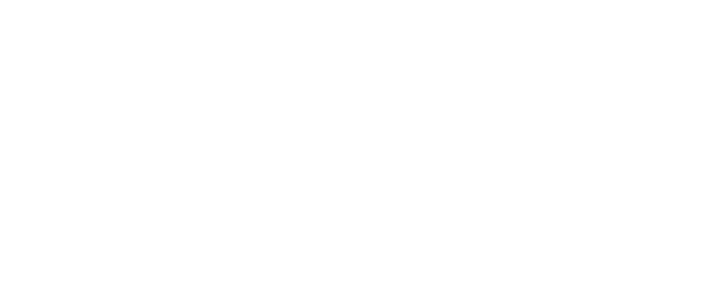
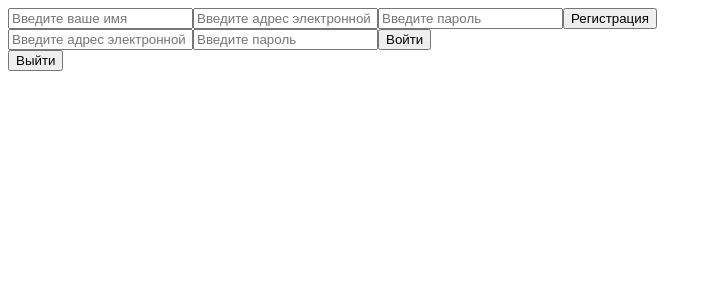
Before and after one commit to mozenthor/RS-Lang, a React (Create React App) app in the folder my-app/: page /authorization in a window 1280 px wide. Before the commit this address had no page. Shown: the top 300 px of the page, without its empty margins (0-712 px from the left). Built offline with nearby package versions, Linux system fonts and the light colour scheme.

Commit message:
feat: add base authtorization functional

```diff
--- a/my-app/src/App.tsx
+++ b/my-app/src/App.tsx
@@ -1,4 +1,5 @@
 import { BrowserRouter, Route, Routes } from "react-router-dom";
+import { AuthApp } from "./AuthorizationA/AuthApp.tsx/AuthApp";
 import ETextBook from "./Etextbook/ETextBook";
 
 function App() {
@@ -6,6 +7,9 @@ function App() {
     <div>
 
     <BrowserRouter>
+          <Routes>
+            <Route path={'/authorization'} element = {<AuthApp />} />
+          </Routes>
           <Routes>
             <Route path={'/textbook/:group/:page'} element = {<ETextBook />} />
           </Routes>
--- a/my-app/src/Authorization/Authorization.tsx
+++ /dev/null
@@ -1 +0,0 @@
-export {}
--- /dev/null
+++ b/my-app/src/AuthorizationA/AuthApp.tsx/AuthApp.tsx
@@ -0,0 +1,27 @@
+import { createContext } from "react";
+import { LoginForm } from "../components/loginForm";
+import { Logout } from "../components/logout";
+import { RegistrationForm } from "../components/RegistratonForm";
+import { Store} from "../store/store";
+
+export const store = new Store();
+
+export const Context = createContext<State>({
+  store,
+})
+
+interface State {
+  store: Store,
+}
+
+export const AuthApp = () => {
+  return (
+    <Context.Provider value={{
+      store
+      }}>
+        <RegistrationForm></RegistrationForm>
+        <LoginForm></LoginForm>
+        <Logout></Logout>
+    </Context.Provider>
+  )
+}
--- /dev/null
+++ b/my-app/src/AuthorizationA/axios/axios.tsx
@@ -0,0 +1,7 @@
+import axios from 'axios';
+
+const SERVER_URL ='https://final-rslang-backend.herokuapp.com';
+
+export const api = axios.create({
+  baseURL: SERVER_URL
+})
--- /dev/null
+++ b/my-app/src/AuthorizationA/components/RegistratonForm.tsx
@@ -0,0 +1,33 @@
+import { FC, useState } from "react";
+import { store } from "../AuthApp.tsx/AuthApp";
+
+export const RegistrationForm: FC = () => {
+  const [name, setName] = useState<string>('');
+  const [email, setEmail] = useState<string>('');
+  const [password, setPassword] = useState<string>('');
+  return (
+    <div>
+      <input
+        onChange={e => setName(e.target.value)}
+        value = {name}
+        type="name"
+        placeholder='Введите ваше имя'
+      />
+      <input
+        onChange={e => setEmail(e.target.value)}
+        value = {email}
+        type="email"
+        placeholder='Введите адрес электронной почты'
+      />
+      <input
+        onChange={e => setPassword(e.target.value)}
+        value = {password}
+        type="password"
+        placeholder='Введите пароль'
+      />
+      <button onClick={() => store.registration(name, email, password)}>
+        Регистрация
+      </button>
+    </div>
+  )
+}
--- /dev/null
+++ b/my-app/src/AuthorizationA/components/loginForm.tsx
@@ -0,0 +1,28 @@
+import { FC, useContext, useState } from "react";
+import { Context} from "../AuthApp.tsx/AuthApp";
+
+export const LoginForm: FC = () => {
+  const [email, setEmail] = useState<string>('');
+  const [password, setPassword] = useState<string>('');
+  const {store} = useContext(Context);
+
+  return (
+    <div>
+      <input
+        onChange={e => setEmail(e.target.value)}
+        value = {email}
+        type="email"
+        placeholder='Введите адрес электронной почты'
+      />
+      <input
+        onChange={e => setPassword(e.target.value)}
+        value = {password}
+        type="password"
+        placeholder='Введите пароль'
+      />
+      <button onClick={() => store.login(email, password)}>
+        Войти
+      </button>
+    </div>
+  )
+}
--- /dev/null
+++ b/my-app/src/AuthorizationA/components/logout.tsx
@@ -0,0 +1,12 @@
+import { FC } from "react"
+import { store } from "../AuthApp.tsx/AuthApp"
+
+export const Logout: FC = () => {
+
+  return (
+    <button onClick={() => store.logout()}>
+        Выйти
+    </button>
+
+  )
+}
--- /dev/null
+++ b/my-app/src/AuthorizationA/services/AuthService.tsx
@@ -0,0 +1,30 @@
+import { AxiosResponse } from "axios";
+import { api } from "../axios/axios";
+
+class AuthService {
+
+  async login(email: string, password: string ): Promise<AxiosResponse<SinginResponse>> {
+    return api.post('/signin', {email, password})
+  }
+
+  async registration(name: string, email: string, password: string ): Promise<AxiosResponse<RegistrationResponse>> {
+    return api.post('/users', {name, email, password})
+  }
+
+}
+
+export const authService = new AuthService;
+
+interface SinginResponse {
+  message: string;
+  token: string;
+  refreshToken: string;
+  userId: string;
+  name: string;
+}
+
+interface RegistrationResponse {
+  id: string;
+  name: string;
+  email: string;
+}
--- /dev/null
+++ b/my-app/src/AuthorizationA/store/store.tsx
@@ -0,0 +1,50 @@
+import { makeAutoObservable } from 'mobx';
+import { authService } from '../services/AuthService';
+
+
+export class Store {
+  isAuth = false;
+
+  constructor() {
+    makeAutoObservable(this);
+  }
+
+  setAuth(bool: boolean) {
+    this.isAuth = bool;
+  }
+
+  addUserData(token: string, name: string, id: string) {
+    localStorage.setItem('token', token);
+    localStorage.setItem('userName', name);
+    localStorage.setItem('userId', id);
+  }
+
+  removeUserData() {
+    localStorage.removeItem('token');
+    localStorage.removeItem('userName');
+    localStorage.removeItem('userId');
+  }
+
+  async login(email: string, password: string) {
+    try {
+      const response = await authService.login(email, password);
+      this.addUserData(response.data.token, response.data.name, response.data.userId);
+      this.setAuth(true);
+    } catch (error) {
+      console.log(error)
+    }
+  }
+
+  async registration(name: string, email: string, password: string) {
+    try {
+      await authService.registration(name, email, password);
+    }
+    catch(error) {
+      console.log(error)
+    }
+  }
+
+  logout() {
+    this.removeUserData();
+  }
+}
--- a/my-app/src/index.tsx
+++ b/my-app/src/index.tsx
@@ -6,5 +6,5 @@ const root = ReactDOM.createRoot(
 );
 
 root.render(
-    <App />,
+      <App />,
 );
```
